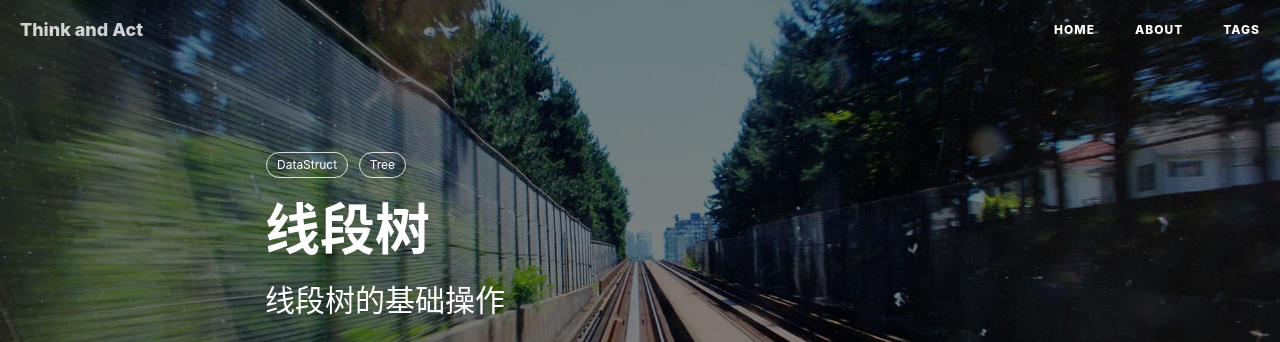
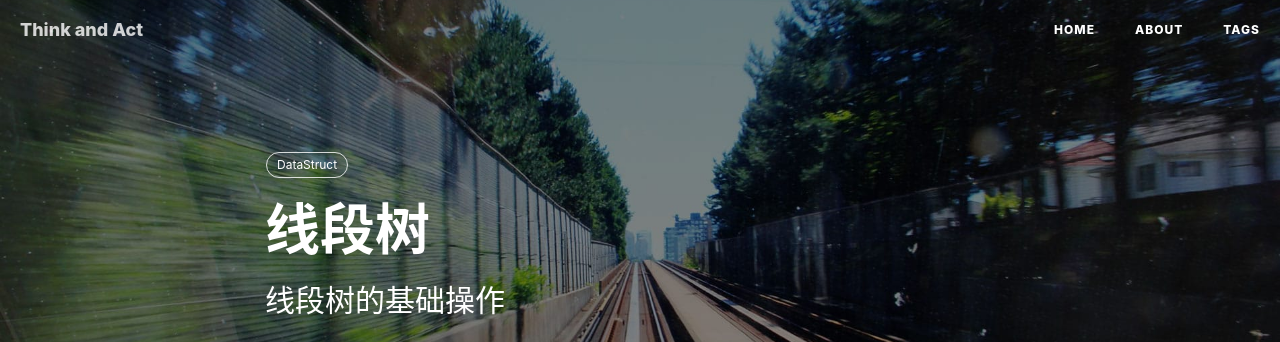
Before and after one commit to jinghaitingfeng/jinghaitingfeng.github.io, a Jekyll site: the page built from _posts/2017-12-18-线段树.md, in a window 1280 px wide and 900 px high. Shown: the top 342 px of the window. Built offline with Jekyll 4.4.1, drawn with Linux system fonts in a browser that asks for light colours; nearby versions of some CDN libraries; comment, search, counter and statistics services are not loaded.

Commit message:
修改格式

```diff
--- a/_posts/2017-12-18-线段树.md
+++ b/_posts/2017-12-18-线段树.md
@@ -8,7 +8,6 @@ header-img: img/post-bg-2015.jpg
 catalog: true
 tags:
     - DataStruct
-    - Tree
 
 ---
 
```
Also changed, not shown: _posts/2017-12-14-搜索树.md (+0 -1 lines).
